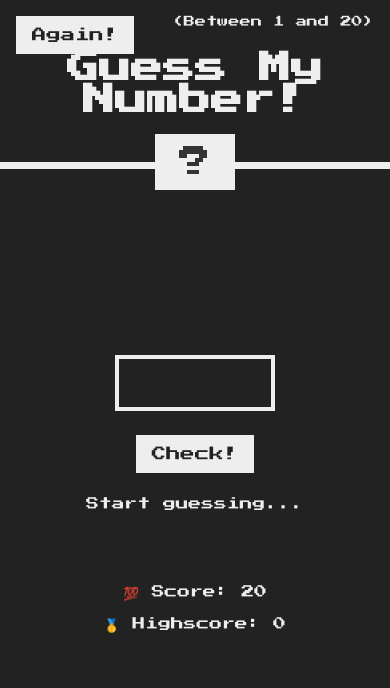
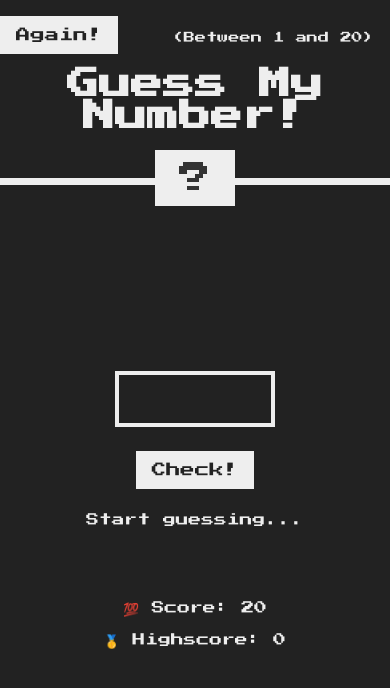
Before and after one commit to MartinCespedes/Guess_My_Number, a plain HTML site: page index.html in a window 390 px wide. Drawn offline with Linux system fonts and the light colour scheme.

Commit message:
Added media query for iphone 14 devices

```diff
--- a/style.css
+++ b/style.css
@@ -238,3 +238,12 @@ h1 {
     margin-bottom: 0;
   }
 }
+
+/* Media query for iPhone 14 or devices with similar viewport width */
+@media only screen and (max-width: 390px) {
+  .again {
+    position: static;
+    display: block;
+    margin-top: 2rem;
+  }
+}
```
